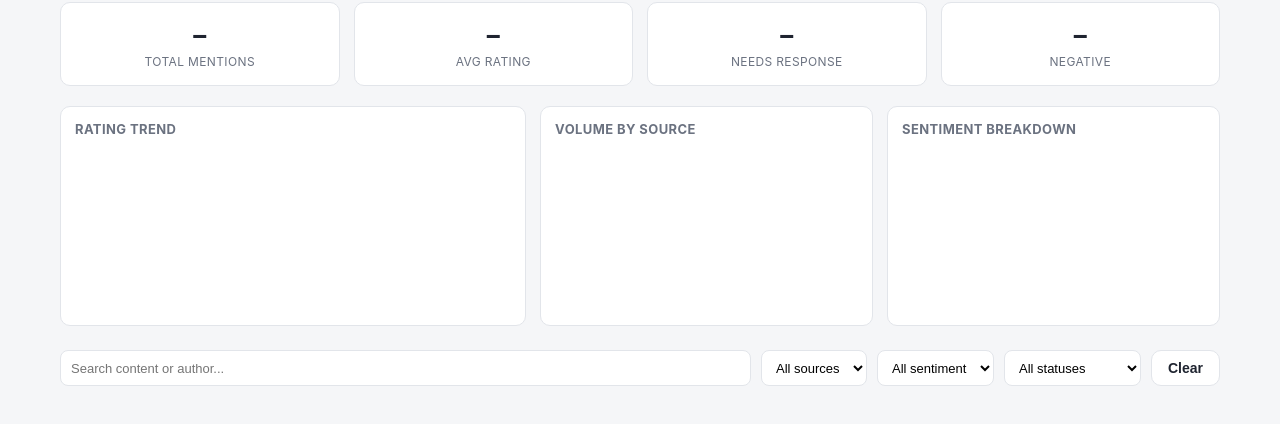
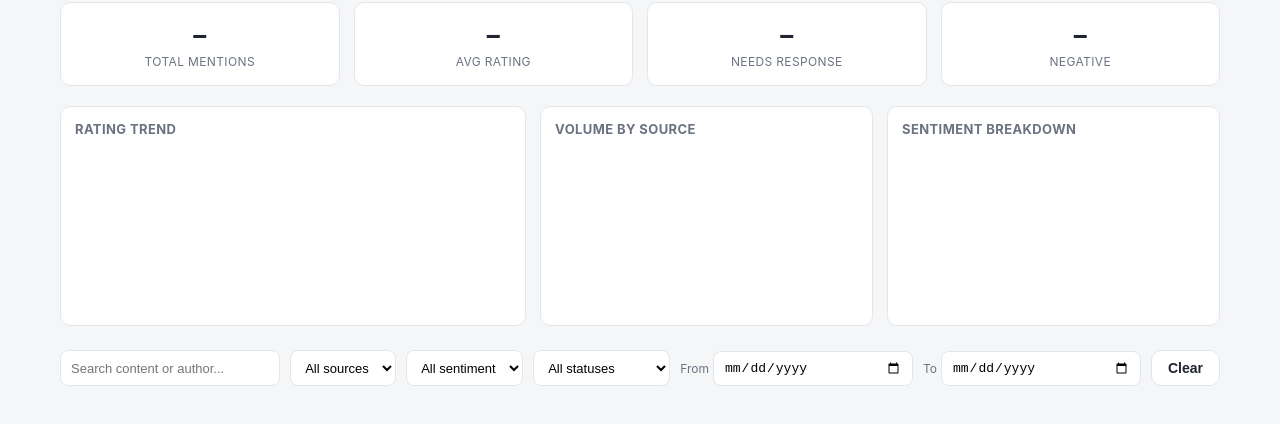
Before and after one commit to ajamil-design/RepMan, a plain HTML site: page client/index.html in a window 1280 px wide. Shown: the part 76-500 px from the top of the page. Drawn offline with Linux system fonts and the light colour scheme.

Commit message:
Update index 2.html

```diff
--- a/client/index.html
+++ b/client/index.html
@@ -44,7 +44,7 @@
         <div id="sentimentChart" class="svg-chart"></div>
       </div>
     </section>
-    <section class="filters-row">
+        <section class="filters-row">
       <input type="text" id="searchInput" placeholder="Search content or author..." />
       <select id="sourceFilter"><option value="">All sources</option></select>
       <select id="sentimentFilter">
@@ -59,6 +59,12 @@
         <option value="responded">Responded</option>
         <option value="resolved">Resolved</option>
       </select>
+      <label style="font-size:12px;color:#6b7280;display:flex;align-items:center;gap:4px;">From
+        <input type="date" id="fromFilter" />
+      </label>
+      <label style="font-size:12px;color:#6b7280;display:flex;align-items:center;gap:4px;">To
+        <input type="date" id="toFilter" />
+      </label>
       <button id="clearFiltersBtn" class="btn btn-secondary">Clear</button>
     </section>
     <section class="reviews-list" id="reviewsList">
```
